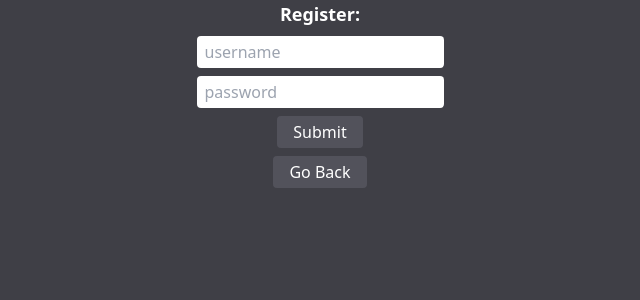
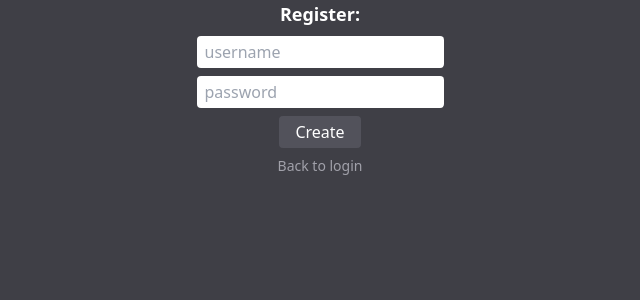
Before and after one commit to mandar-ghade/geogate, a React (Vite) app in the folder client/: page / in a window 1280 px wide. Both pictures are taken after a click on the button "Need an account? Register". Shown: the top 300 px of the page, without its empty margins (320-960 px from the left). Built offline with nearby package versions, Linux system fonts and the light colour scheme; no server answers.

Commit message:
Improved "Back to login" button styling

```diff
--- a/client/src/screens/LoginScreen.tsx
+++ b/client/src/screens/LoginScreen.tsx
@@ -106,7 +106,6 @@ export function LoginScreen({ setScreen }: { setScreen: ScreenHandler }) {
       >
         {isLoading ? "Loading..." : "Login"}
       </button>
-
       <button
         type="button"
         onClick={() => setScreen("register")}
--- a/client/src/screens/RegisterScreen.tsx
+++ b/client/src/screens/RegisterScreen.tsx
@@ -75,13 +75,14 @@ export function RegisterScreen({ setScreen }: { setScreen: ScreenHandler }) {
         disabled={isLoading}
         className="bg-zinc-600 px-4 py-1 rounded hover:bg-zinc-500 disabled:opacity-50"
       >
-        {isLoading ? "Loading..." : "Submit"}
+        {isLoading ? "Loading..." : "Create"}
       </button>
       <button
-        className="bg-zinc-600 px-4 py-1 rounded hover:bg-zinc-500"
+        type="button"
         onClick={() => setScreen("login")}
+        className="text-sm text-zinc-400 hover:text-zinc-300"
       >
-        Go Back
+        Back to login
       </button>
     </form>
   );
```
